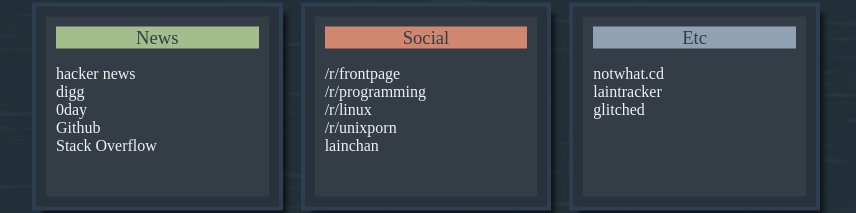
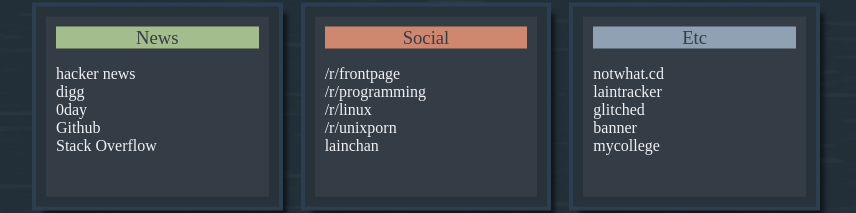
Before and after one commit to Bladdezz/startpage, a plain HTML site: page index.html in a window 1280 px wide. Shown: the part 405-618 px from the top of the page, without its empty margins (214-1070 px from the left). Drawn offline with Linux system fonts and the light colour scheme.

Commit message:
added some links

```diff
--- a/index.html
+++ b/index.html
@@ -67,6 +67,8 @@
                 <li><a href="https://notwhat.cd/">notwhat.cd</a></li>
                 <li><a href="https://laintracker.org/">laintracker</a></li>
                 <li><a href="https://glitched.xyz">glitched</a></li>
+                <li><a href="https://banner.sunybroome.edu">banner</a></li>
+                <li><a href="https://mycollege.sunybroome.edu">mycollege</a></li>
               </ul>
           </div>
         </div>
```
